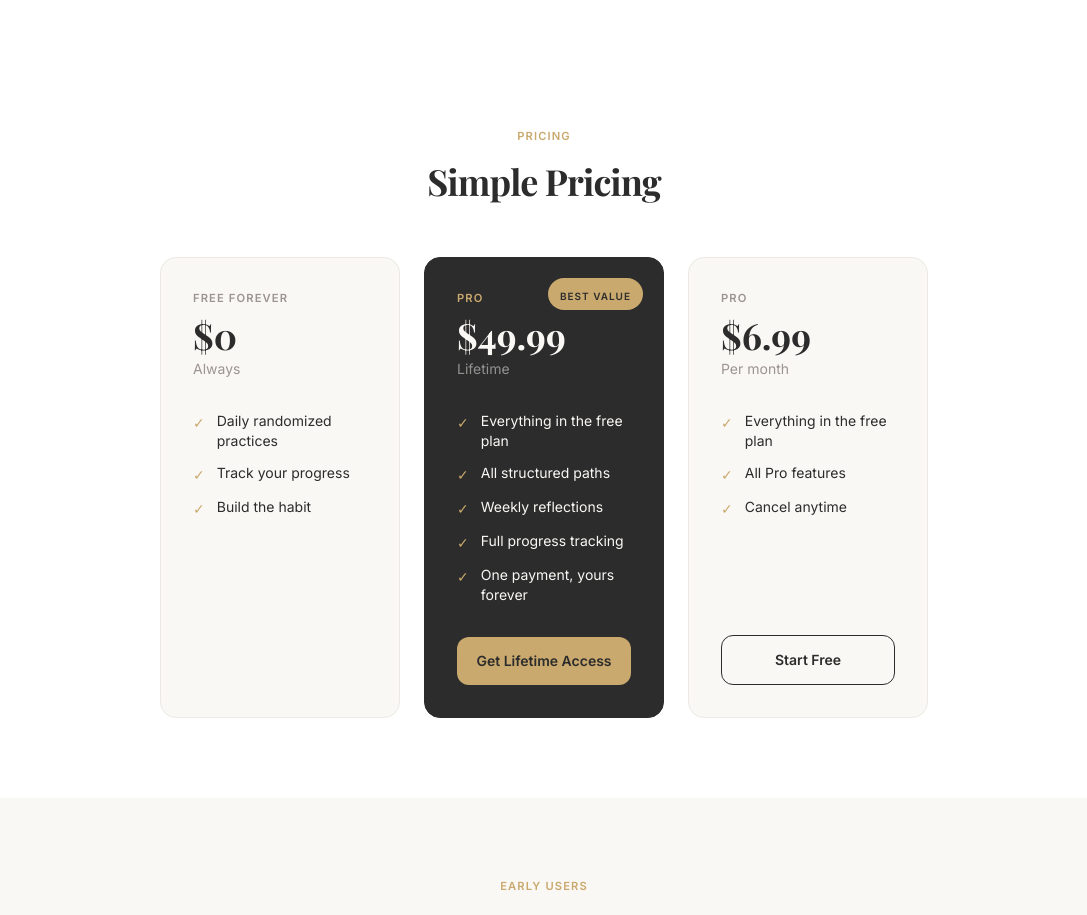
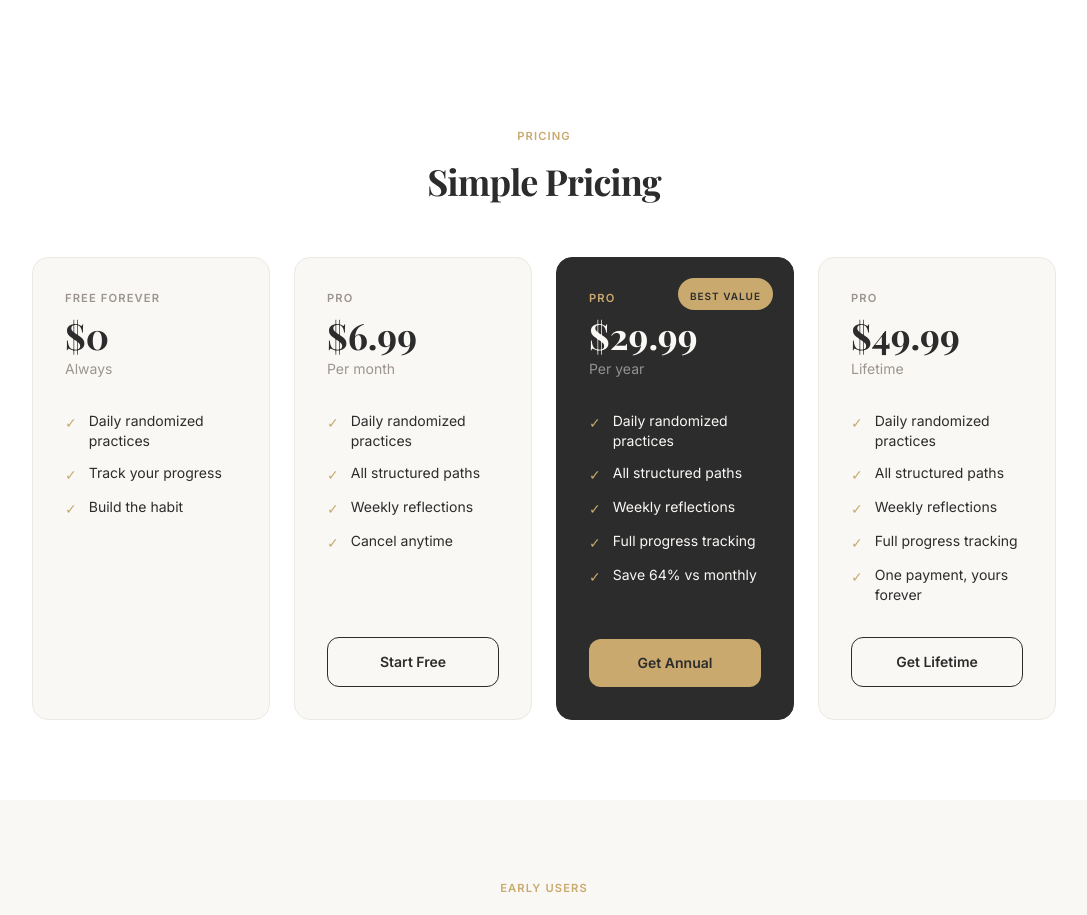
Before and after one commit to beardednotary/confidence-daily-web, a Next.js app: page / in a window 1280 px wide. Shown: the part 3580-4495 px from the top of the page, without its empty margins (96-1183 px from the left). Built offline with nearby package versions, Linux system fonts and the light colour scheme.

Commit message:
Updated path availability and pricing structure

```diff
--- a/components/Paths.tsx
+++ b/components/Paths.tsx
@@ -10,6 +10,13 @@ const PATHS = [
     emoji: '💼',
     title: 'Executive Presence',
     subtitle: 'For professionals who command rooms',
+    available: true,
+    badge: null,
+  },
+    {
+    emoji: '🎤',
+    title: 'Public Speaking',
+    subtitle: 'Stop dreading presentations',
     available: false,
     badge: 'March 2026',
   },
@@ -18,14 +25,7 @@ const PATHS = [
     title: 'Dating Confidence',
     subtitle: 'From anxiety to authentic connection',
     available: false,
-    badge: 'April 2026',
-  },
-  {
-    emoji: '🎤',
-    title: 'Public Speaking',
-    subtitle: 'Stop dreading presentations',
-    available: false,
-    badge: 'May 2026',
+    badge: 'Summer 2026',
   },
 ];
 
--- a/components/Pricing.tsx
+++ b/components/Pricing.tsx
@@ -1,13 +1,13 @@
 export default function Pricing() {
   return (
     <section className="py-20 px-6 bg-white">
-      <div className="max-w-3xl mx-auto">
+      <div className="max-w-5xl mx-auto">
         <p className="text-caps text-center mb-4">Pricing</p>
         <h2 className="font-playfair font-bold text-charcoal text-4xl text-center tracking-tight mb-4">
           Simple Pricing
         </h2>
 
-        <div className="grid md:grid-cols-3 gap-6 mt-14">
+        <div className="grid md:grid-cols-4 gap-6 mt-14">
           {/* Free */}
           <div className="bg-warm-white rounded-2xl p-8 border border-taupe-light flex flex-col">
             <p className="text-caps mb-2" style={{ color: '#9C9490' }}>Free Forever</p>
@@ -27,51 +27,16 @@ export default function Pricing() {
             </ul>
           </div>
 
-          {/* Pro Lifetime */}
-          <div className="bg-charcoal rounded-2xl p-8 border border-charcoal relative overflow-hidden flex flex-col">
-            <div className="absolute top-5 right-5 bg-gold rounded-full px-3 py-1">
-              <span className="font-inter font-bold text-[10px] text-charcoal tracking-widest uppercase">
-                Best Value
-              </span>
-            </div>
-            <p className="text-[0.7rem] font-semibold tracking-[0.1em] uppercase mb-2" style={{ color: '#C9A96E' }}>
-              Pro
-            </p>
-            <p className="font-playfair font-bold text-warm-white text-4xl mb-1">$49.99</p>
-            <p className="font-inter text-warm-white/50 text-sm mb-8">Lifetime</p>
-            <ul className="space-y-3 mb-8 flex-1">
-              {[
-                'Everything in the free plan',
-                'All structured paths',
-                'Weekly reflections',
-                'Full progress tracking',
-                'One payment, yours forever',
-              ].map((item) => (
-                <li key={item} className="flex items-start gap-3">
-                  <span className="text-gold mt-0.5 text-sm">✓</span>
-                  <span className="font-inter text-warm-white text-sm">{item}</span>
-                </li>
-              ))}
-            </ul>
-            <a
-              href="https://apps.apple.com/us/app/confidence-daily/id6758882035"
-              target="_blank"
-              rel="noopener noreferrer"
-              className="block text-center bg-gold text-charcoal font-inter font-semibold text-sm py-3.5 rounded-xl hover:opacity-90 transition-opacity"
-            >
-              Get Lifetime Access
-            </a>
-          </div>
-
-          {/* Pro Monthly */}
+          {/* Monthly */}
           <div className="bg-warm-white rounded-2xl p-8 border border-taupe-light flex flex-col">
             <p className="text-caps mb-2" style={{ color: '#9C9490' }}>Pro</p>
             <p className="font-playfair font-bold text-charcoal text-4xl mb-1">$6.99</p>
             <p className="font-inter text-text-tertiary text-sm mb-8">Per month</p>
             <ul className="space-y-3 mb-8 flex-1">
               {[
-                'Everything in the free plan',
-                'All Pro features',
+                'Daily randomized practices',
+                'All structured paths',
+                'Weekly reflections',
                 'Cancel anytime',
               ].map((item) => (
                 <li key={item} className="flex items-start gap-3">
@@ -89,6 +54,71 @@ export default function Pricing() {
               Start Free
             </a>
           </div>
+
+          {/* Annual — Best Value */}
+          <div className="bg-charcoal rounded-2xl p-8 border border-charcoal relative overflow-hidden flex flex-col">
+            <div className="absolute top-5 right-5 bg-gold rounded-full px-3 py-1">
+              <span className="font-inter font-bold text-[10px] text-charcoal tracking-widest uppercase">
+                Best Value
+              </span>
+            </div>
+            <p className="text-[0.7rem] font-semibold tracking-[0.1em] uppercase mb-2" style={{ color: '#C9A96E' }}>
+              Pro
+            </p>
+            <p className="font-playfair font-bold text-warm-white text-4xl mb-1">$29.99</p>
+            <p className="font-inter text-warm-white/50 text-sm mb-8">Per year</p>
+            <ul className="space-y-3 mb-8 flex-1">
+              {[
+                'Daily randomized practices',
+                'All structured paths',
+                'Weekly reflections',
+                'Full progress tracking',
+                'Save 64% vs monthly',
+              ].map((item) => (
+                <li key={item} className="flex items-start gap-3">
+                  <span className="text-gold mt-0.5 text-sm">✓</span>
+                  <span className="font-inter text-warm-white text-sm">{item}</span>
+                </li>
+              ))}
+            </ul>
+            <a
+              href="https://apps.apple.com/us/app/confidence-daily/id6758882035"
+              target="_blank"
+              rel="noopener noreferrer"
+              className="block text-center bg-gold text-charcoal font-inter font-semibold text-sm py-3.5 rounded-xl hover:opacity-90 transition-opacity"
+            >
+              Get Annual
+            </a>
+          </div>
+
+          {/* Lifetime */}
+          <div className="bg-warm-white rounded-2xl p-8 border border-taupe-light flex flex-col">
+            <p className="text-caps mb-2" style={{ color: '#9C9490' }}>Pro</p>
+            <p className="font-playfair font-bold text-charcoal text-4xl mb-1">$49.99</p>
+            <p className="font-inter text-text-tertiary text-sm mb-8">Lifetime</p>
+            <ul className="space-y-3 mb-8 flex-1">
+              {[
+                'Daily randomized practices',
+                'All structured paths',
+                'Weekly reflections',
+                'Full progress tracking',
+                'One payment, yours forever',
+              ].map((item) => (
+                <li key={item} className="flex items-start gap-3">
+                  <span className="text-gold mt-0.5 text-sm">✓</span>
+                  <span className="font-inter text-charcoal text-sm">{item}</span>
+                </li>
+              ))}
+            </ul>
+            <a
+              href="https://apps.apple.com/us/app/confidence-daily/id6758882035"
+              target="_blank"
+              rel="noopener noreferrer"
+              className="block text-center border border-charcoal text-charcoal font-inter font-semibold text-sm py-3.5 rounded-xl hover:bg-charcoal hover:text-warm-white transition-colors"
+            >
+              Get Lifetime
+            </a>
+          </div>
         </div>
       </div>
     </section>
```
